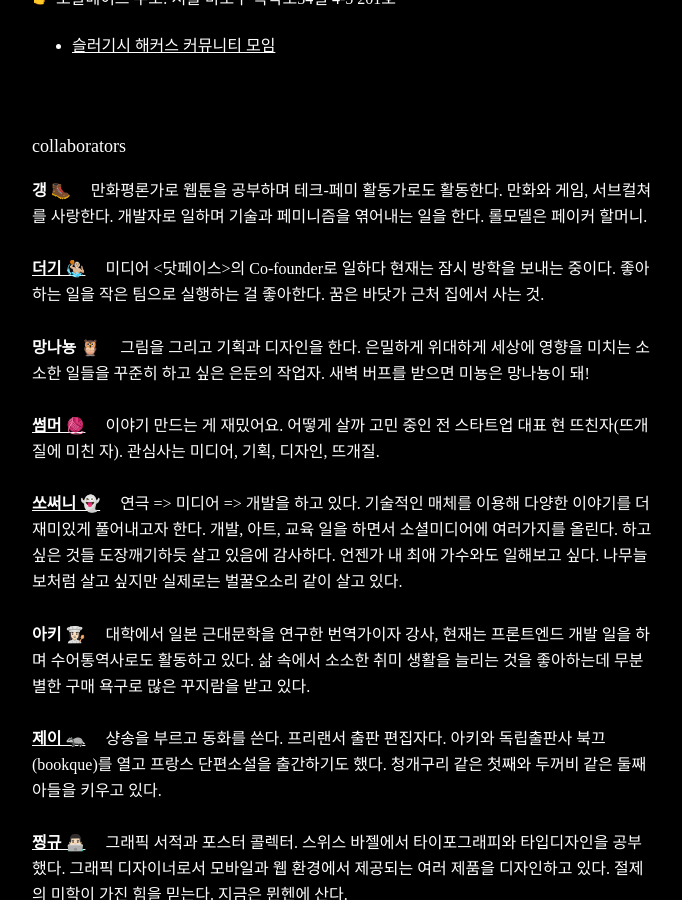
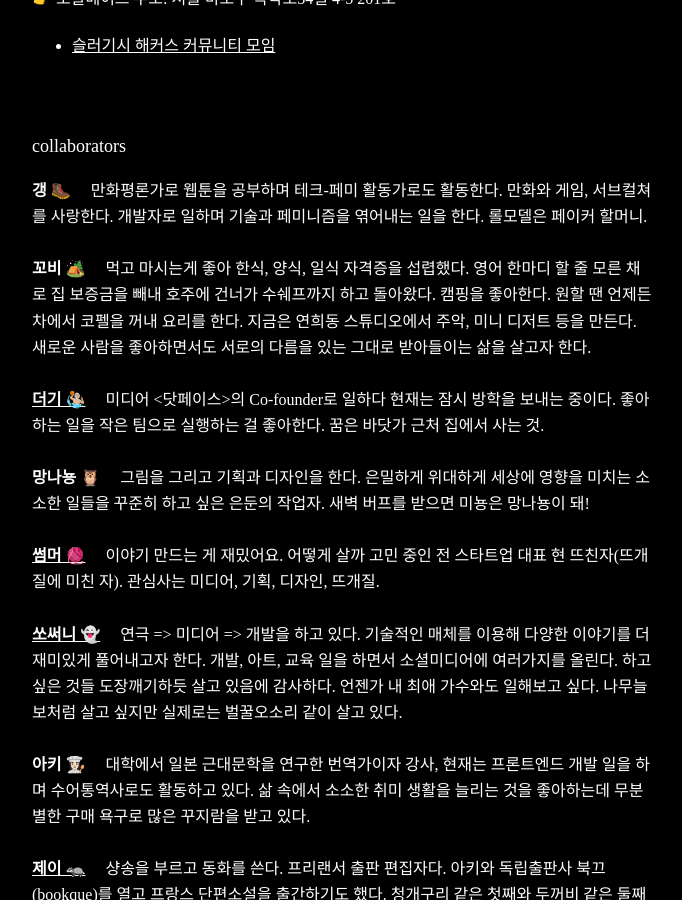
Before and after one commit to studio-lokal/studio-lokal.github.io, a Jekyll site: the page built from index.html, in a window 1280 px wide and 900 px high, scrolled down 1269 px. Shown: the whole window, without its empty margins (378-1060 px from the left). Built offline with Jekyll 4.4.1, drawn with Linux system fonts in a browser that asks for light colours; some web fonts are replaced.

Commit message:
add: 꼬비

```diff
--- a/_data/members.yml
+++ b/_data/members.yml
@@ -1,6 +1,9 @@
 - name: 갱
   emoji: 🥾
   description: 만화평론가로 웹툰을 공부하며 테크-페미 활동가로도 활동한다. 만화와 게임, 서브컬쳐를 사랑한다. 개발자로 일하며 기술과 페미니즘을 엮어내는 일을 한다. 롤모델은 페이커 할머니.
+- name: 꼬비
+  emoji: 🏕️
+  description: 먹고 마시는게 좋아 한식, 양식, 일식 자격증을 섭렵했다. 영어 한마디 할 줄 모른 채로 집 보증금을 빼내 호주에 건너가 수쉐프까지 하고 돌아왔다. 캠핑을 좋아한다. 원할 땐 언제든 차에서 코펠을 꺼내 요리를 한다. 지금은 연희동 스튜디오에서 주악, 미니 디저트 등을 만든다. 새로운 사람을 좋아하면서도 서로의 다름을 있는 그대로 받아들이는 삶을 살고자 한다.
 - name: 더기
   link: https://www.beatandbite.com
   emoji: 🤽🏼‍♂️
```
